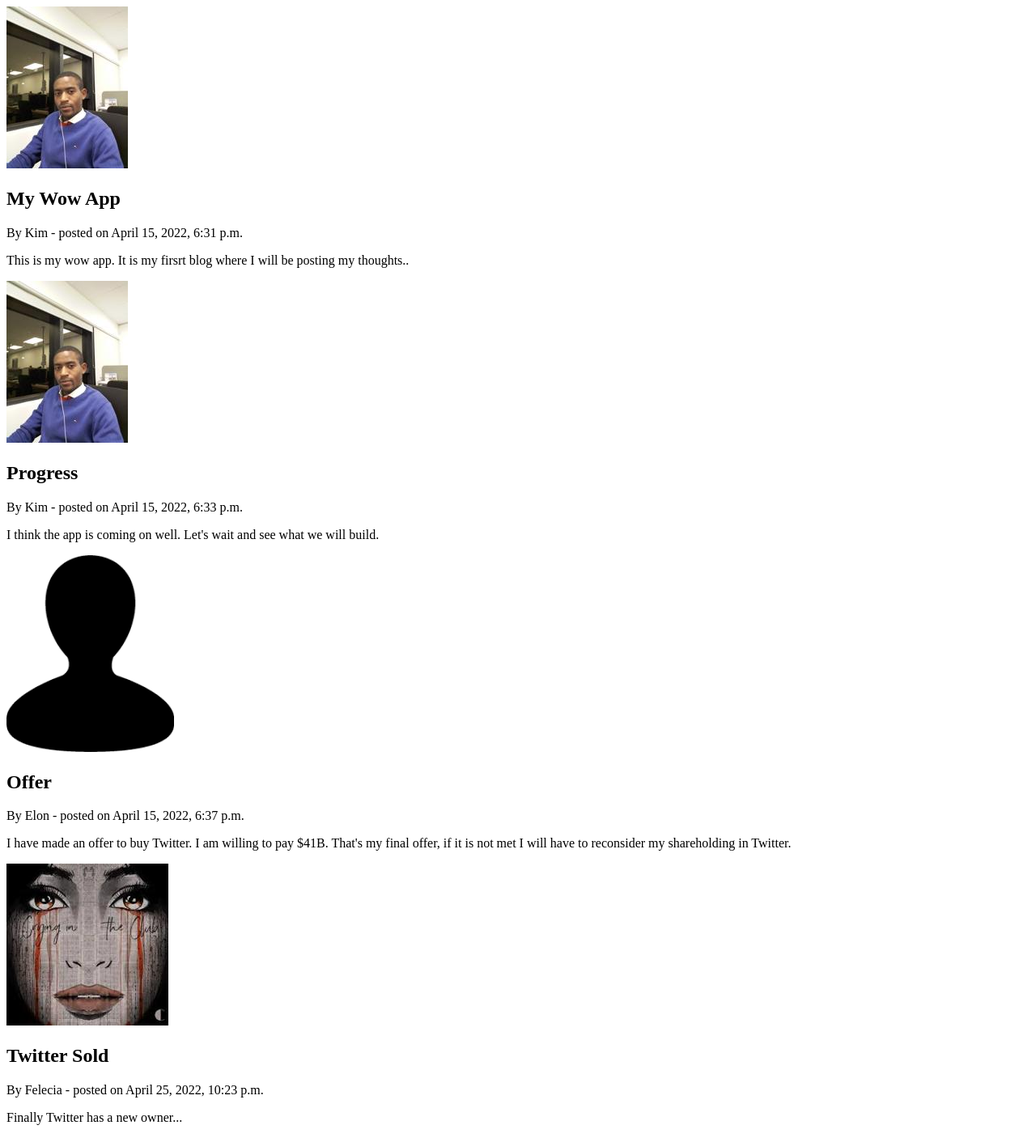
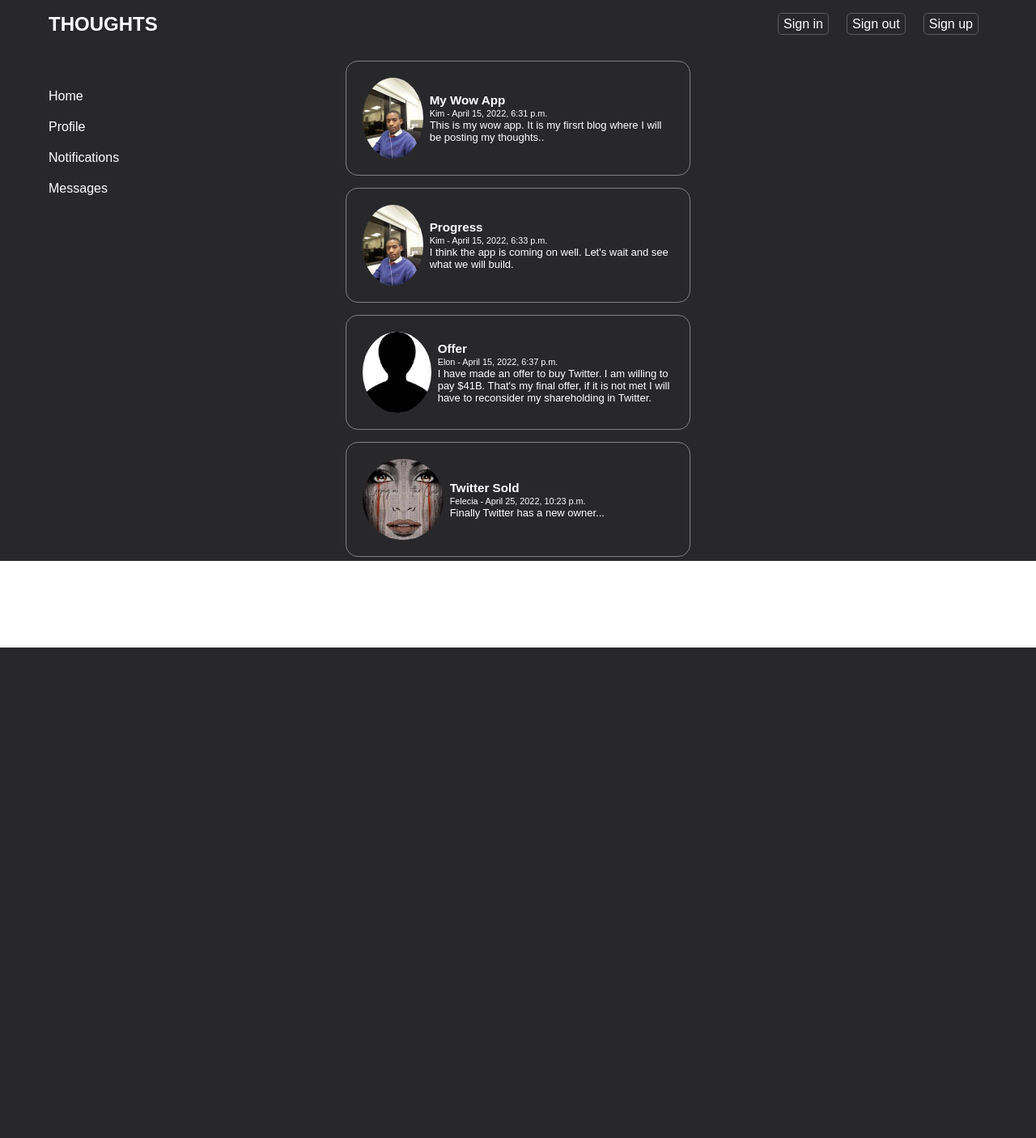
Before and after one commit to kimbrian2010/blogapp, a Django app: page / in a window 1280 px wide. Shown: the whole page at 81% size. After the commit the page ends 800 px from the top, so only its background shows below. Run offline with Django 4.2, Linux system fonts and the light colour scheme; data comes from the database, SQL or seed files in the repository; both versions use the stored data as it was after the commit.

Commit message:
First CSS styling

```diff
--- a/accounts/models.py
+++ b/accounts/models.py
@@ -11,7 +11,7 @@ class Profile(models.Model):
     def __str__(self):
         return f'{self.user.username} Profile'
 
-    def save(self):
+    def save(self, **kwargs):
         super().save()
 
         img = Image.open(self.image.path)
--- a/accounts/views.py
+++ b/accounts/views.py
@@ -11,9 +11,9 @@ def account(request):
             form.save()
             username = form.cleaned_data.get('username')
             messages.success(request, f'Account created for {username}. You can now login')
-            return redirect('login')
+        return redirect('login')
     else:
-        form = UserRegisterForm
+        form = UserRegisterForm()
     return render(request, 'accounts/register.html', {'form': form})
 
 
@@ -26,7 +26,7 @@ def profile(request):
 def edit_profile(request):
     if request.method == "POST":
         update_form = UserUpdateForm(request.POST, instance=request.user)
-        profile_update_form = ProfileUpdateForm(request.POST, request.FILES, instance=request.user.profile)
+        profile_update_form = ProfileUpdateForm(request.POST, request.FILES, instance=request.user.profile) #removed request.FILE
         if update_form.is_valid() and profile_update_form.is_valid():
             update_form.save()
             profile_update_form.save()
--- /dev/null
+++ b/blogapp/static/blogapp/styles.css
@@ -0,0 +1,116 @@
+* {
+    box-sizing: border-box;
+    padding: 0;
+    margin: 0;
+}
+
+.wrapper {
+    display: grid;
+    background: #28282B;
+    color: white;
+    font-family: sans-serif;
+    grid-template-columns: 1fr 1fr 1fr;
+    grid-template-rows: 60px auto;
+    grid-template-areas: "navbar navbar navbar" "sidenav main aside";
+}
+
+nav {
+    grid-area: navbar;
+}
+
+aside {
+    grid-area: sidenav;
+}
+
+main {
+    grid-area: main;
+}
+
+section {
+    grid-area: aside;
+}
+
+.nav-bar {
+    display: flex;
+    background: #28282B;
+    justify-content: space-between;
+    align-items: center;
+    padding: 0px 60px;
+}
+
+.nav-menu a {
+    text-decoration: none;
+    color: white;
+    padding: 4px 6px;
+    border: #5a5c5a 1px solid;
+    border-radius: 5px;
+}
+
+.nav-menu a:hover {
+    color: rgb(247, 247, 252);
+    background: #5a5c5a;
+    border: rgb(182, 179, 179) 1px solid;
+    border-radius: 5px;
+}
+
+.nav-menu li {
+    text-decoration: none;
+    color: white;
+    padding: 4px 6px;
+    margin: 5px;
+}
+
+.nav-menu-list {
+    list-style: none;
+    display: flex;
+}
+
+.side-nav {
+    background: #28282B;
+    padding-top: 50px;
+}
+
+.side-bar-ul {
+    list-style: none;
+    padding: 0;
+}
+
+.side-bar-ul li {
+    margin-bottom: 20px;
+    list-style: none;
+}
+
+.side-bar-ul a {
+    text-decoration: none;
+    color: white;
+}
+
+.nav-ul {
+    padding-left: 60px;
+}
+
+.main-content {
+    background: #28282B;
+}
+
+.post-card {
+    display: flex;
+    padding: 20px;
+    font-size: 13px;
+    gap: 8px;
+    align-items: center;
+    border: gray 1px solid;
+    margin-top: 15px;
+    margin-bottom: 5px;
+    border-radius: 15px;
+}
+
+.post-card img {
+    height: 100px;
+    width: 100px;
+    border-radius: 50%;
+}
+
+.side-content {
+    background: #28282B;
+}
--- /dev/null
+++ b/blogapp/templates/blogapp/base.html
@@ -0,0 +1,54 @@
+{% load static %}
+<!DOCTYPE html>
+<html lang="en">
+<head>
+    <meta charset="UTF-8">
+
+    <link rel="stylesheet" href="{% static 'blogapp/styles.css' %}">
+    <title>Base</title>
+</head>
+<body>
+   <div class="wrapper">
+       <nav class="nav-bar">
+           <div class="logo">
+               <h1> THOUGHTS</h1>
+           </div>
+           <div class="nav-menu">
+               <ul class="nav-menu-list">
+                   <li><a href="#">Sign in</a></li>
+                   <li><a href="#">Sign out</a></li>
+                   <li><a href="#">Sign up</a></li>
+               </ul>
+           </div>
+       </nav>
+
+       <aside class="side-nav">
+           <div class="nav-ul">
+               <ul class="side-bar-ul">
+                   <li><a href="#">Home</a></li>
+                   <li><a href="#">Profile</a></li>
+                   <li><a href="#">Notifications</a></li>
+                   <li><a href="#">Messages</a></li>
+               </ul>
+
+           </div>
+
+           <div>
+
+           </div>
+
+       </aside>
+
+       <main class="main-content">
+           {% block content  %}
+           {% endblock  %}
+       </main>
+
+       <section class="side-content">
+
+       </section>
+
+   </div>
+
+</body>
+</html>
--- a/blogapp/templates/blogapp/home.html
+++ b/blogapp/templates/blogapp/home.html
@@ -1,18 +1,16 @@
-<!DOCTYPE html>
-<html lang="en">
-<head>
-    <meta charset="UTF-8">
-    <title>Home Page</title>
-</head>
-<body>
-     {% for post in posts %}
-         <img src="{{ post.author.profile.image.url }}">
+{% extends 'blogapp/base.html' %}
+{% load static %}
+
+{% block content %}
+    {% for post in posts %}
+        <div class="post-card">
+            <img src="{{ post.author.profile.image.url }}">
             <div>
-               <h2>{{post.title}}</h2>
-               <p>By {{post.author}} - posted on {{post.date_posted}}</p>
-               <p>{{post.content}}</p>
+                <h3>{{post.title}}</h3>
+                <p><small>{{post.author}} - {{post.date_posted}}</small></p>
+                <p>{{post.content}}</p>
             </div>
-     {% endfor %}
+        </div>
+    {% endfor %}
 
-</body>
-</html>
+{% endblock  %}
```
Also changed, not shown: db.sqlite3, media/default.png, media/user_pics/cry.jpg (added).
